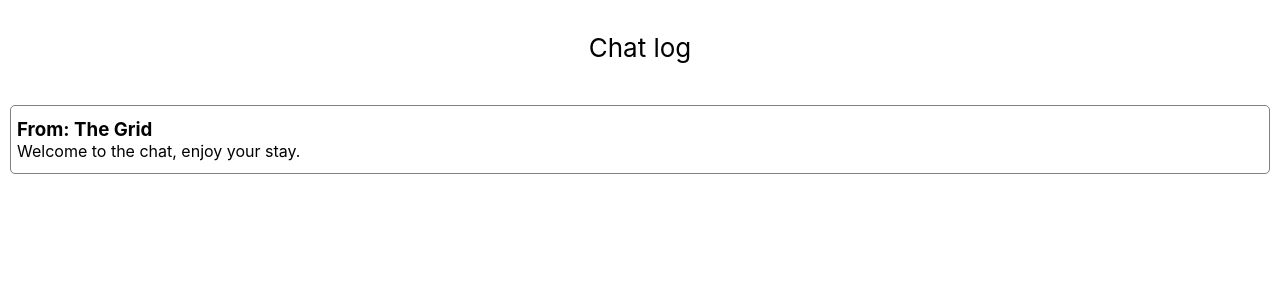
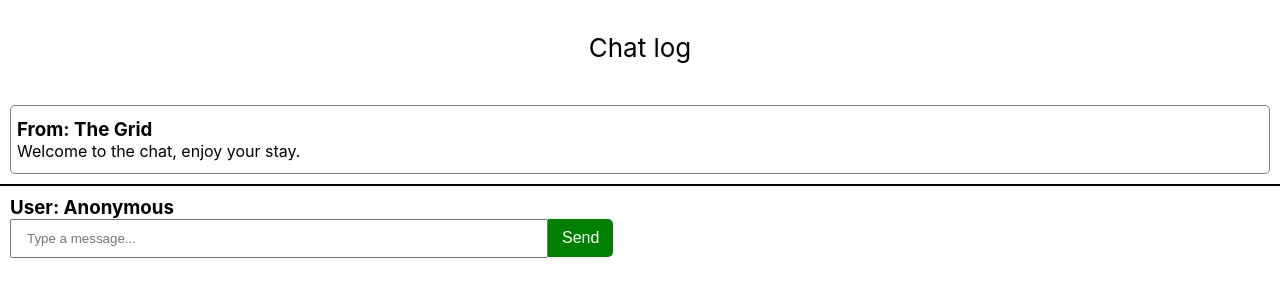
Before and after one commit to tomfa/redux-hooks, a React (Create React App) app: page / in a window 1280 px wide. Shown: the top 300 px of the page. Built offline with nearby package versions, Linux system fonts and the light colour scheme.

Commit message:
ChatInput: add UI to add message to chat

```diff
--- a/src/App.tsx
+++ b/src/App.tsx
@@ -2,12 +2,14 @@ import React from "react";
 
 import "./App.css";
 import ChatHistory from "./features/ChatHistory/ChatHistory";
+import ChatInterface from "./features/ChatInput/ChatInput";
 
 function App() {
   return (
     <div className="App">
       <header className="App-header">Chat log</header>
       <ChatHistory />
+      <ChatInterface />
     </div>
   );
 }
--- /dev/null
+++ b/src/features/ChatInput/ChatInput.css
@@ -0,0 +1,27 @@
+.chat-interface {
+  border-top: 2px solid black;
+  background-color: white;
+  padding: 10px;
+}
+
+.chat-interface h3 {
+  margin: 0;
+}
+
+.chat-interface input {
+  width: 40%;
+  padding: 10px 15px;
+}
+
+.chat-interface button {
+  cursor: pointer;
+  padding: 10px 14px;
+  font-size: 1em;
+  border: 0;
+  user-select: none;
+  outline: none;
+  color: white;
+  background-color: green;
+  border-bottom-right-radius: 5px;
+  border-top-right-radius: 5px;
+}
--- /dev/null
+++ b/src/features/ChatInput/ChatInput.tsx
@@ -0,0 +1,70 @@
+import React from "react";
+import { RootState } from "../../store";
+import { Dispatch } from "redux";
+import { connect } from "react-redux";
+
+import { sendMessage, updateMessage } from "../../store/chat/actions";
+import "./ChatInput.css";
+
+interface OwnProps {}
+type DispatchProps = ReturnType<typeof mapDispatchToProps>;
+type StateProps = ReturnType<typeof mapStateToProps>;
+type Props = DispatchProps & StateProps & OwnProps;
+
+const ChatInterface: React.FC<Props> = ({
+  user,
+  message,
+  updateMessage,
+  send,
+}) => {
+  const onChange = (event: React.SyntheticEvent<{ value: string }>) => {
+    updateMessage(event.currentTarget.value);
+  };
+
+  function keyPress(e: React.KeyboardEvent<any>) {
+    if (e.key === "Enter") {
+      send({ message, user });
+    }
+  }
+
+  function buttonClick(e: React.MouseEvent<any>) {
+    send({ message, user });
+  }
+
+  return (
+    <div className="chat-interface">
+      <h3>User: {user} </h3>
+      <input
+        value={message}
+        onChange={onChange}
+        onKeyPress={keyPress}
+        className="chat-input"
+        placeholder="Type a message..."
+      />
+      <button onClick={buttonClick}>Send</button>
+    </div>
+  );
+};
+
+const mapDispatchToProps = (dispatch: Dispatch) => ({
+  send: ({ message, user }: { message: string; user: string }) =>
+    message &&
+    dispatch(
+      sendMessage({
+        message,
+        user,
+        timestamp: new Date().getTime(),
+      })
+    ),
+  updateMessage: (message: string) => dispatch(updateMessage(message)),
+});
+
+const mapStateToProps = (state: RootState, ownProps: OwnProps) => ({
+  user: state.system.userName,
+  message: state.chat.messageInput,
+});
+
+export default connect<StateProps, DispatchProps, OwnProps, RootState>(
+  mapStateToProps,
+  mapDispatchToProps
+)(ChatInterface);
```
